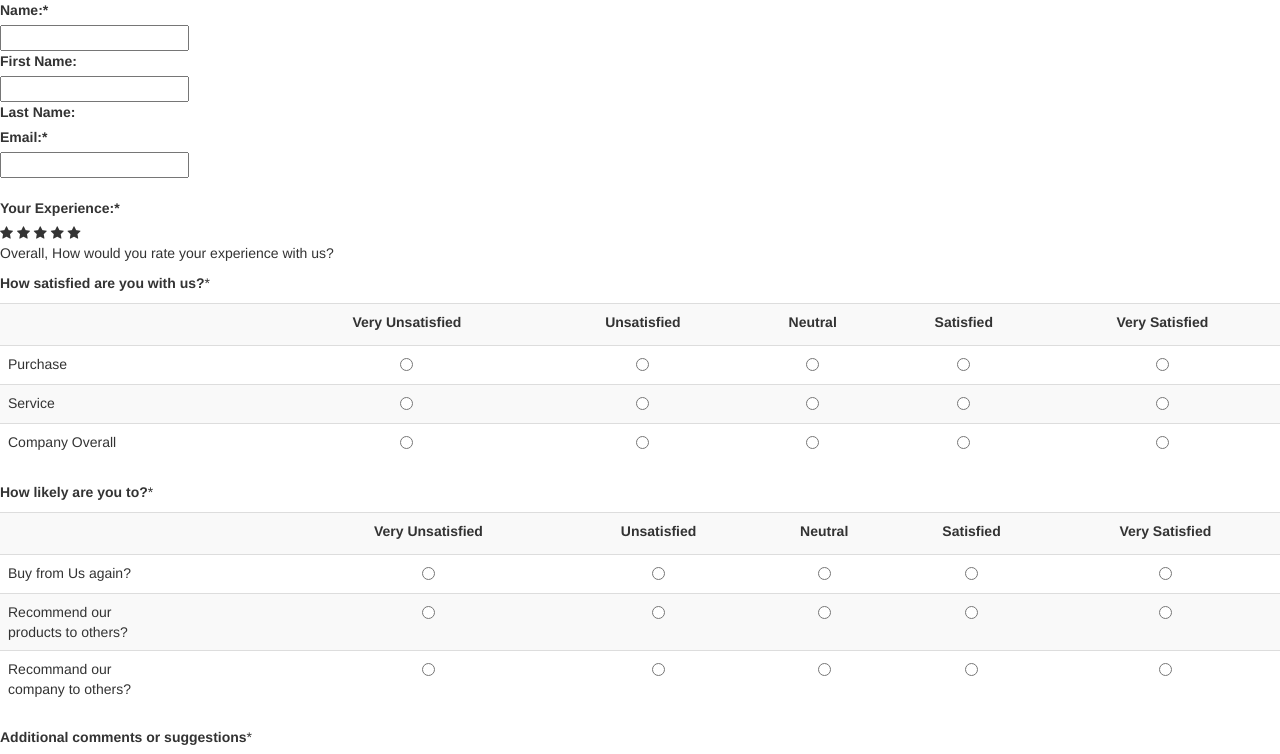
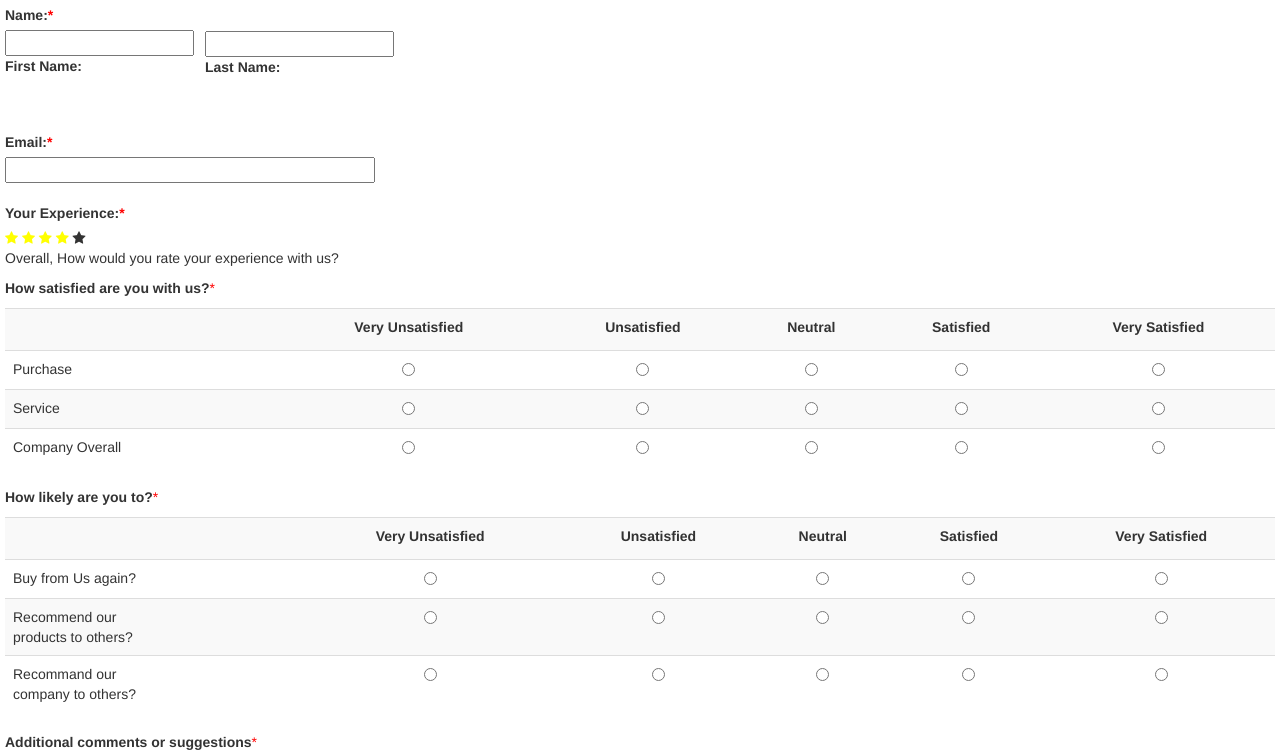
Before and after one commit to AMITH2205/day-11-task1, a plain HTML site: page index.html in a window 1280 px wide. Shown: the top 754 px of the page. Drawn offline with nearby package versions, Linux system fonts and the light colour scheme.

Commit message:
Update index.html

```diff
--- a/index.html
+++ b/index.html
@@ -5,7 +5,7 @@
     <meta http-equiv="X-UA-Compatible" content="IE=edge" />
     <meta name="viewport" content="width=device-width, initial-scale=1.0" />
     <title>FIRST PROJECT</title>
-    <link rel="stylesheet" href="1.css" />
+    <link rel="stylesheet" href="style.css" />
     <script
       src="https://kit.fontawesome.com/ad791a1e68.js"
       crossorigin="anonymous"
```
